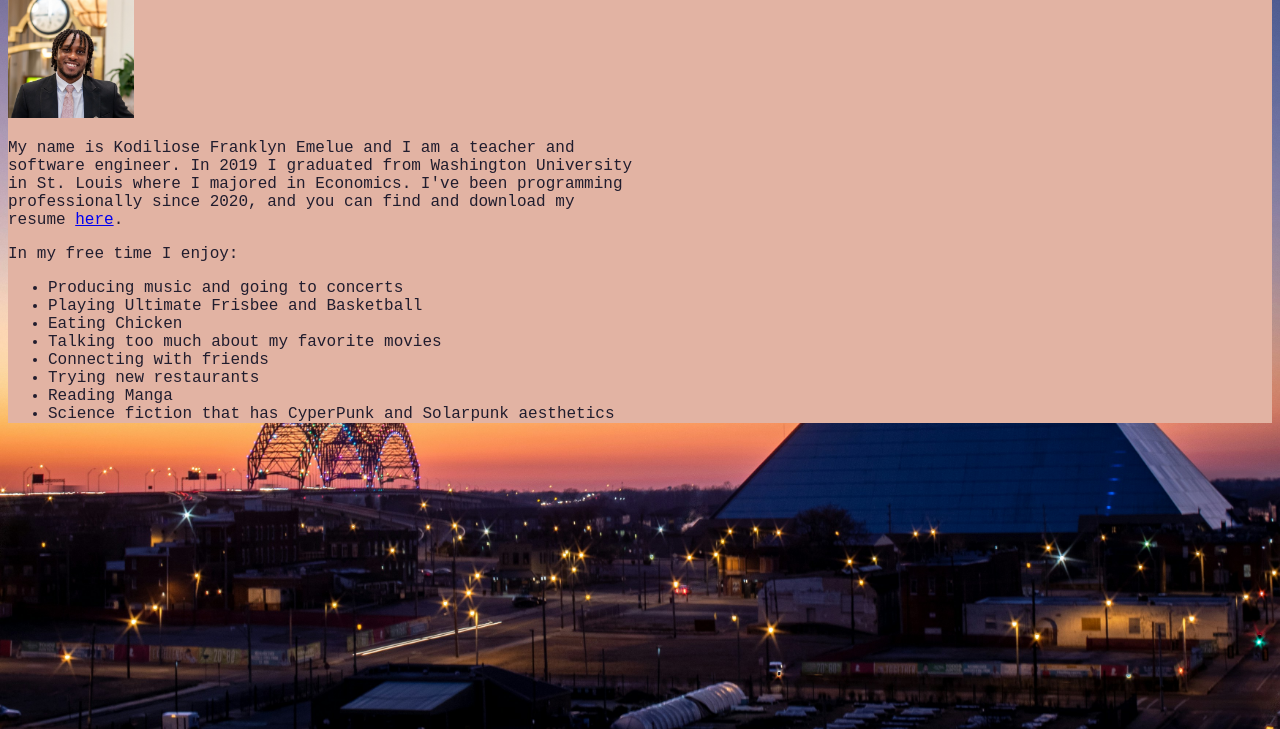
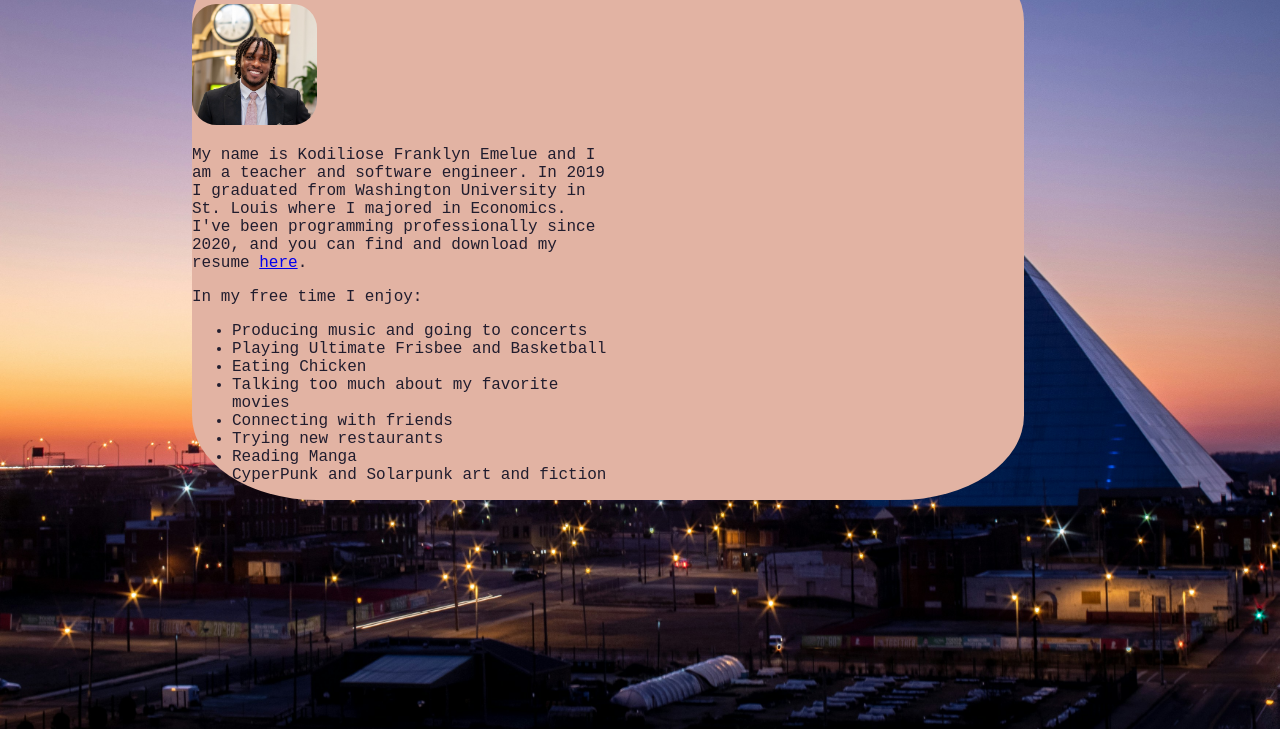
Before and after one commit to kfemelue/about-me, a plain HTML site: page index.html in a window 1280 px wide. Shown: the part 71-800 px from the top of the page. Drawn offline with Linux system fonts and the light colour scheme.

Commit message:
Center content and round corners

```diff
--- a/index.html
+++ b/index.html
@@ -25,7 +25,7 @@
                 <li>Connecting with friends</li>
                 <li>Trying new restaurants</li>
                 <li>Reading Manga</li>
-                <li>Science fiction that has CyperPunk and Solarpunk aesthetics</li>
+                <li>CyperPunk and Solarpunk art and fiction</li>
             </ul>
         </section>
     </article>
--- a/styles.css
+++ b/styles.css
@@ -1,12 +1,22 @@
 body {
     background-image: url("./public/images/joshua-j-cotten-btgICo2Heyg-unsplash.jpg");
-    background-size: 100%;
+    background-size: cover;
+    height: 100%;
+    background-attachment: fixed;
+    background-position: center;
     background-repeat: no-repeat;
-    background-size: cover;
+
+
 }
 #about-me-content {
     background-color: #E2B3A3;
     color: #211D2E;
+    margin: auto;
+    position: absolute;
+    right: 20%;
+    left:15%;
+    justify-content: center;
+    border-radius: 15%;
 }
 h1 {
     font-family: 'Courier New', Courier, monospace;
@@ -15,10 +25,12 @@ section{
     font-family: 'Courier New', Courier, monospace;
     width: 50%;
     align-self: center;
+    position:relative;
 }
 img {
-    height: 20%;
-    width: 20%;
+    border-radius: 20%;
+    height: 30%;
+    width: 30%;
 }
 /* #blurb {
     justify-content: center;
```
